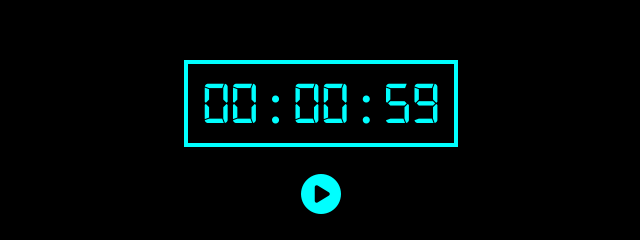
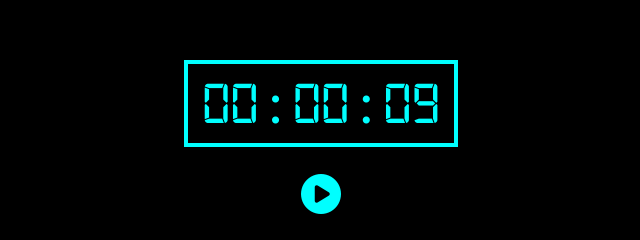
Before and after one commit to divyanshusgit/Timer, a plain HTML site: page index.html in a window 1280 px wide. Shown: the part 193-433 px from the top of the page, 319-959 px from the left. Drawn offline with Linux system fonts and the light colour scheme.

Commit message:
updating html

```diff
--- a/index.html
+++ b/index.html
@@ -11,7 +11,7 @@
     <div id="main-container">
         <div id="sub-container">
             <div id="inputBox">
-                <input class="inputs" value="00" type="number" id="hours">:<input class="inputs" value="00" type="number" id="minutes">:<input class="inputs" value="59" type="number" id="seconds">
+                <input class="inputs" value="00" type="number" id="hours">:<input class="inputs" value="00" type="number" id="minutes">:<input class="inputs" value="09" type="number" id="seconds">
             </div>
             <div id="buttonBox">
                 <button class="buttons" id="submit"> <i class="fa-solid fa-circle-play"></i> </button>
```
